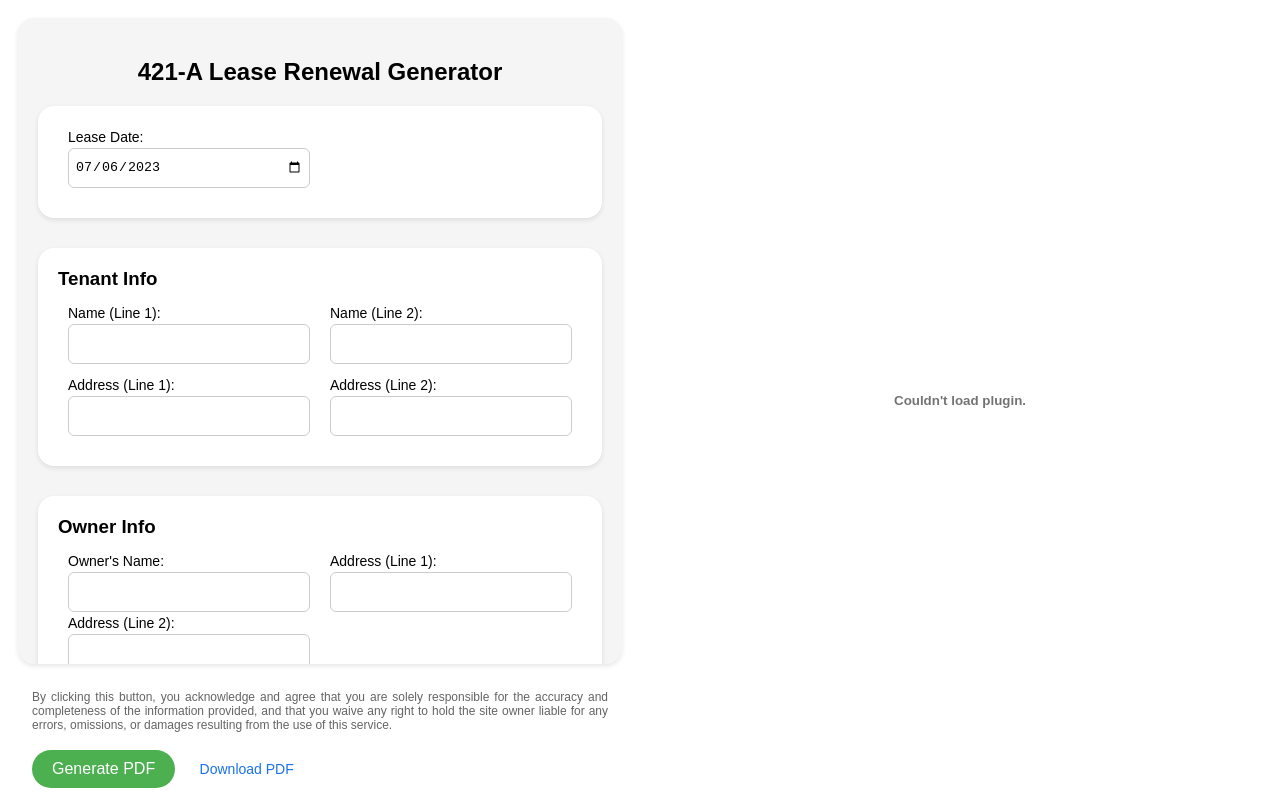
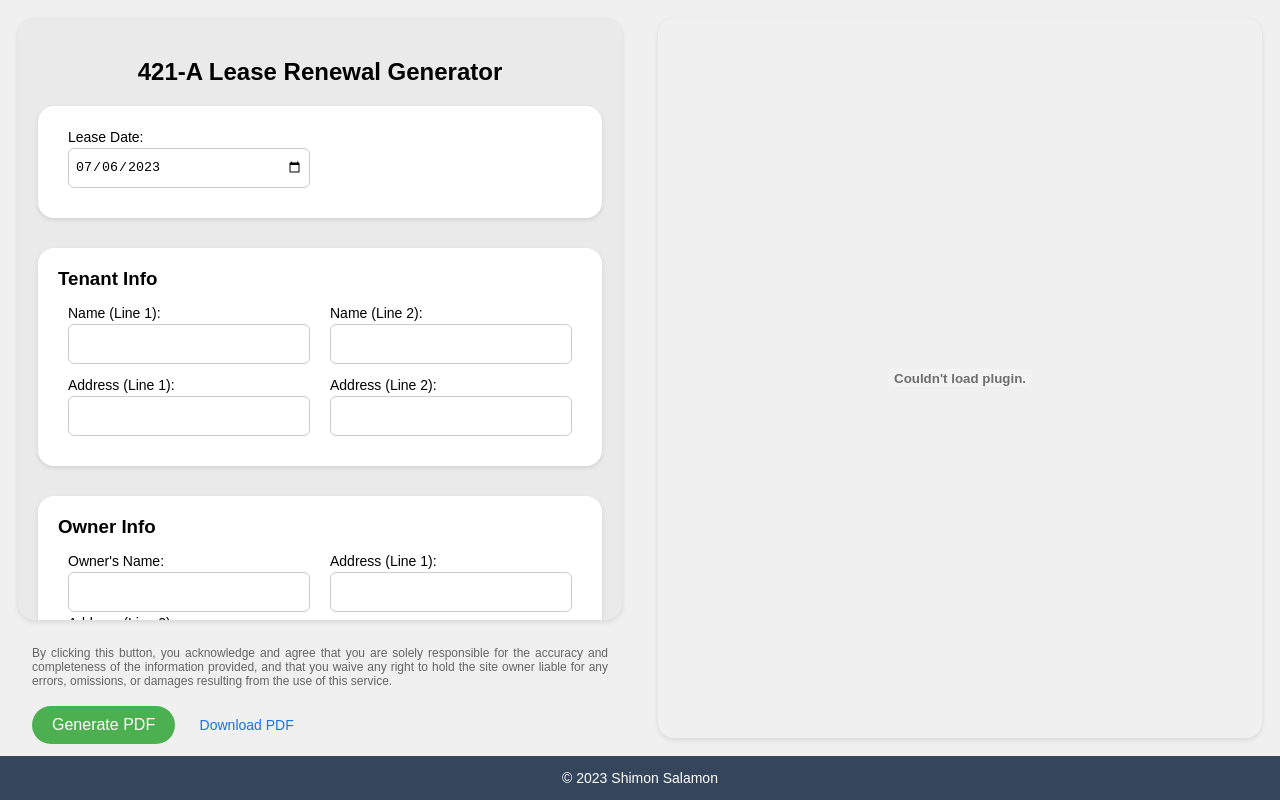
Before and after one commit to shimonsalamon/renewal-generator, a plain HTML site: page index.html in a window 1280 px wide. Drawn offline with Linux system fonts and the light colour scheme; a script that the page names is missing.

Commit message:
Added copyright - and made some css changes

```diff
--- a/index.html
+++ b/index.html
@@ -144,15 +144,22 @@
 
     </form>
   </div>
-  <embed id="pdf" src="rtp-8-06-2023-fillable.pdf" type="application/pdf" />
+  <div class="embed-container">
+    <embed id="pdf" src="rtp-8-06-2023-fillable.pdf" type="application/pdf" />
+  </div>
   <div class="button-container">
     <p class="disclaimer">By clicking this button, you acknowledge and agree that you are solely responsible for the
       accuracy and completeness of the information provided, and that you waive any right to hold the site owner liable
       for any errors, omissions, or damages resulting from the use of this service.</p>
-    <!-- <div> -->
-      <button type="button" onclick="fillForm()">Generate PDF</button>
-      <a onclick="downloadPDF()">Download PDF</a>
-    <!-- </div> -->
+    <button type="button" onclick="fillForm()">Generate PDF</button>
+    <span class="download" onclick="downloadPDF()">Download PDF</span>
+  </div>
+  <div class="copyright-container">
+    <p>&copy;
+      <script type="text/JavaScript">
+      document.write(new Date().getFullYear());
+      </script> <a href="https://www.shimonsalamon.com/" target="_blank">Shimon Salamon</a>
+    </p>
   </div>
   <script src="script.js"></script>
 </body>
--- a/styles.css
+++ b/styles.css
@@ -6,21 +6,45 @@ body {
   display: grid;
   grid-template-columns: 1fr 1fr;
   grid-template-rows: 1fr auto;
+  background-color: #f0f0f0;
+}
+
+.embed-container {
+  grid-row: span 2;
+  padding: 18px;
 }
 
 embed {
   height: 100%;
   width: 100%;
-  grid-row: span 2;
+  box-shadow: 0 2px 5px rgba(0, 0, 0, 0.1);
+  border-radius: 16px;
 }
 
 .form-container {
   height: 100%;
   overflow: hidden;
   margin: 18px 18px 0 18px;
-  background-color: #f5f5f5;
+  background-color: #eaeaea;
   box-shadow: 0 2px 5px rgba(0, 0, 0, 0.1);
   border-radius: 16px;
+}
+
+.copyright-container {
+  text-align: center;
+  font-size: 14px;
+  grid-column: span 2;
+  color: #fff;
+  background-color: #35465c;
+}
+
+.copyright-container a {
+  color: #fff;
+  text-decoration: none;
+}
+
+.copyright-container a:hover {
+  text-decoration: underline;
 }
 
 form {
@@ -121,14 +145,14 @@ button {
   font-size: 16px;
 }
 
-a {
+.download {
   color: #1a73e8;
   text-decoration: none;
   font-size: 14px;
   padding: 10px 20px;
 }
 
-a:hover {
+.download:hover {
   text-decoration: underline;
   cursor: pointer;
 }
@@ -162,7 +186,7 @@ button:hover {
     grid-template-rows: 1fr auto;
   }
 
-  embed {
+  .embed-container {
     grid-row: 3;
     display: none;
 
```
